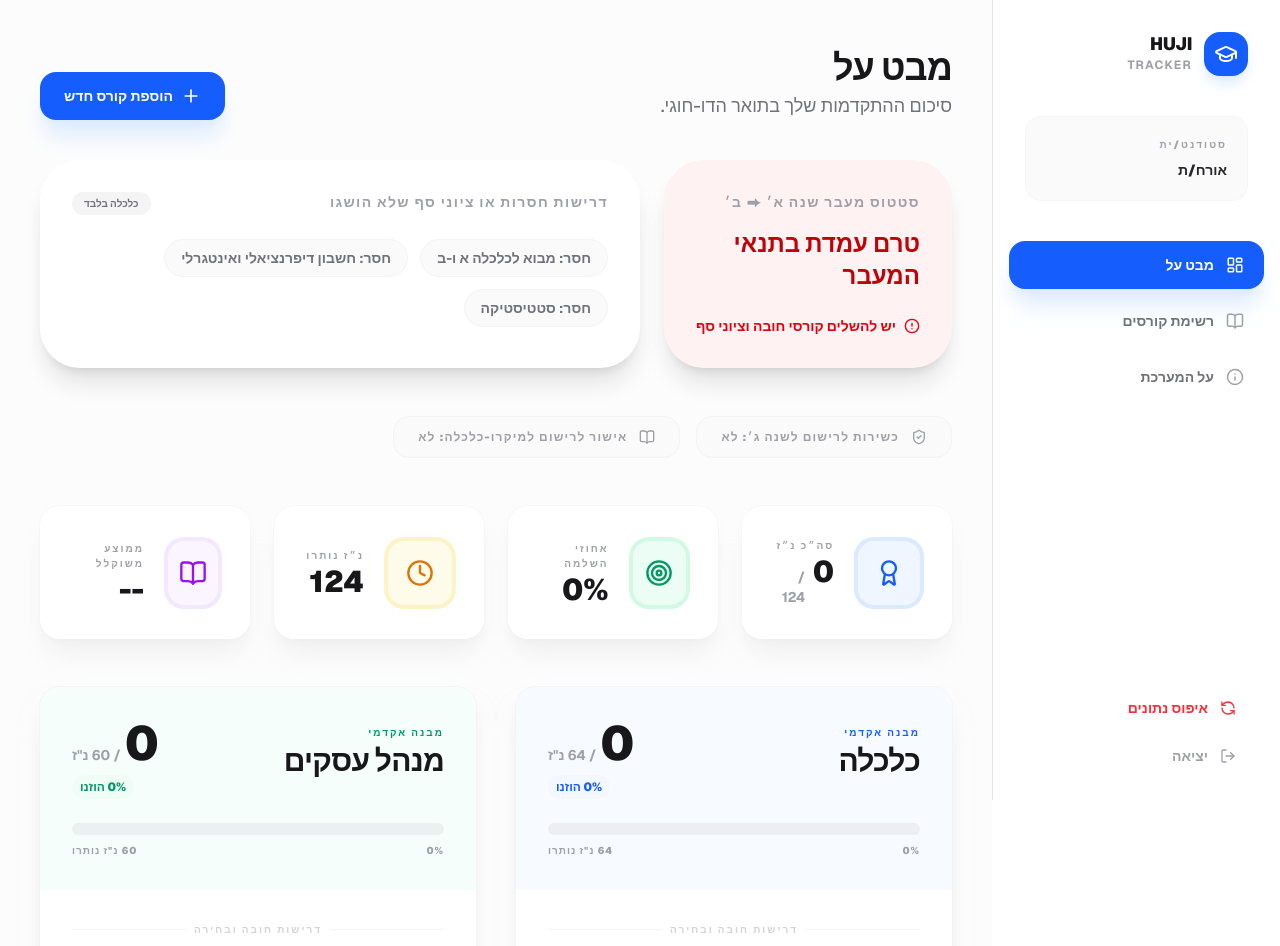
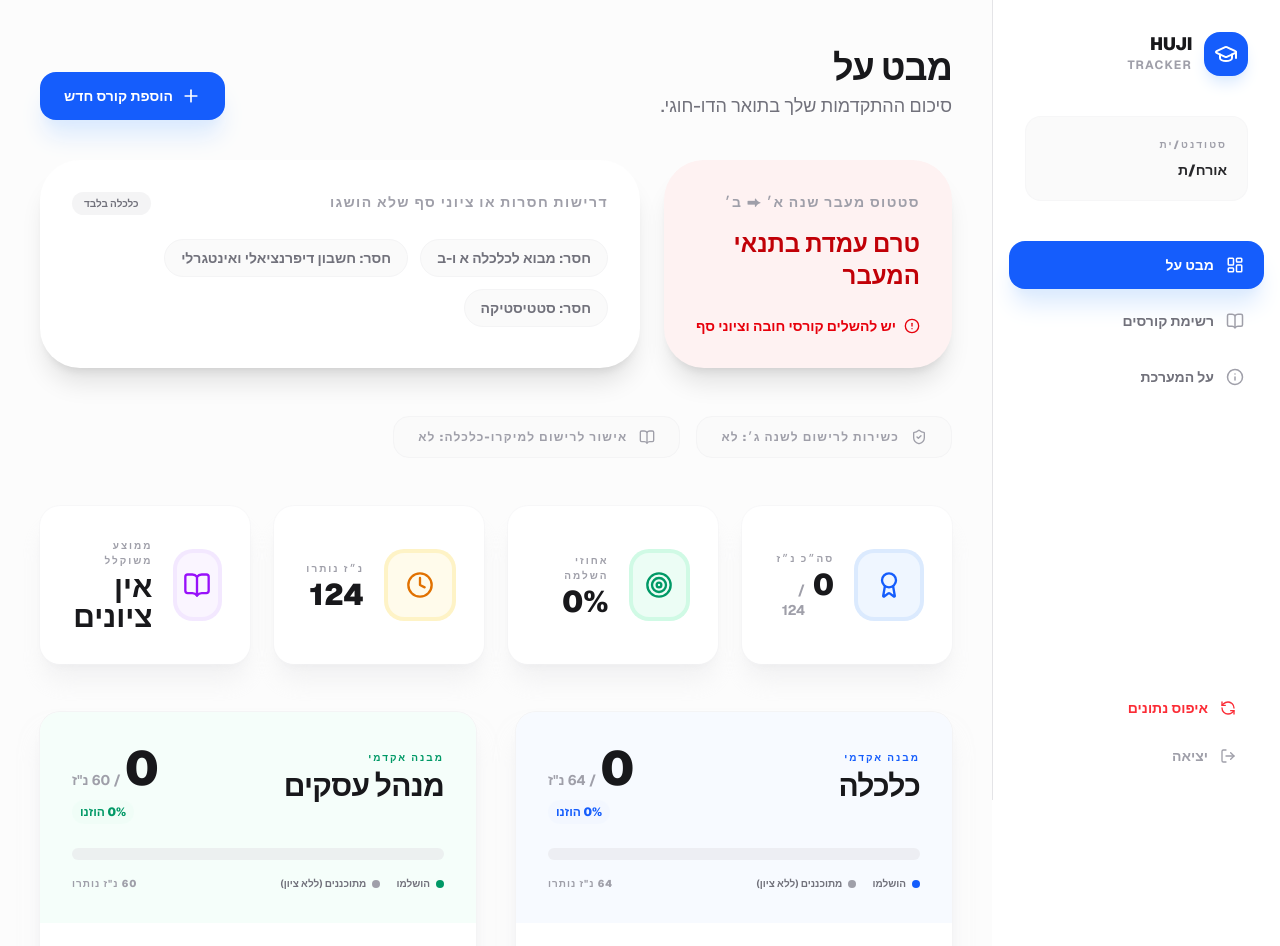
Before and after one commit to sagimaskal/vibecoding-project-sy, a Next.js app: page /portal/stats in a window 1280 px wide. Shown: the top 946 px of the page. Built offline with nearby package versions, Linux system fonts and the light colour scheme.

Commit message:
fix: implement planned credits visualization and repair weighted average calculation

```diff
--- a/src/app/portal/stats/page.tsx
+++ b/src/app/portal/stats/page.tsx
@@ -13,7 +13,7 @@ import { Card } from "@/components/ui/Card";
 import { cn } from "@/lib/utils";
 
 export default function StatsPage() {
-  const { econStats, bizStats, evaluation } = useCourses();
+  const { courses, econStats, bizStats, evaluation } = useCourses();
   const [isModalOpen, setIsModalOpen] = useState(false);
 
   const totalCredits = econStats.total + bizStats.total;
@@ -22,6 +22,12 @@ export default function StatsPage() {
   const totalPercentage = Math.round((totalCredits / targetCredits) * 100);
 
   const hasAnyThresholdFailures = econStats.hasThresholdFailures || bizStats.hasThresholdFailures;
+
+  // Calculate Global Weighted Average (GPA)
+  const gradedCourses = courses.filter(c => c.grade !== undefined && c.grade !== null && c.status !== 'not_completed');
+  const totalGradePoints = gradedCourses.reduce((sum, c) => sum + (c.grade! * c.credits), 0);
+  const totalGradedCredits = gradedCourses.reduce((sum, c) => sum + c.credits, 0);
+  const globalGPA = totalGradedCredits > 0 ? (totalGradePoints / totalGradedCredits).toFixed(2) : null;
 
   return (
     <div className="space-y-12 pb-20">
@@ -164,7 +170,7 @@ export default function StatsPage() {
         />
         <StatCard
           label="ממוצע משוקלל"
-          value="--"
+          value={globalGPA || "אין ציונים"}
           icon={<BookOpen size={28} />}
           color="purple"
         />
--- a/src/components/CourseContext.tsx
+++ b/src/components/CourseContext.tsx
@@ -10,7 +10,10 @@ interface Stats {
   categories: Record<string, number>;
   validTotal: number;
   validCategories: Record<string, number>;
+  plannedTotal: number;
+  plannedCategories: Record<string, number>;
   hasThresholdFailures: boolean;
+  gpa: number | null;
 }
 
 interface CourseContextType {
@@ -113,47 +116,69 @@ export function CourseProvider({ children }: { children: React.ReactNode }) {
 
     let total = 0;
     let validTotal = 0;
+    let plannedTotal = 0;
     const categories: Record<string, number> = {};
     const validCategories: Record<string, number> = {};
+    const plannedCategories: Record<string, number> = {};
     let hasThresholdFailures = false;
+
+    let totalGradePoints = 0;
+    let totalCreditsWithGrades = 0;
 
     majorCourses.forEach(c => {
       // 1. Add to entered totals
       total += c.credits;
       categories[c.category] = (categories[c.category] || 0) + c.credits;
 
-      // 2. Determine if valid for degree completion
-      let isValid = true;
-      if (c.status === 'completed_with_grade') {
-        const minGrade = getMinGradeForRule(c.number);
-        if (c.grade !== undefined && c.grade !== null) {
-          isValid = c.grade >= minGrade;
+      const hasGrade = c.grade !== undefined && c.grade !== null;
+
+      if (hasGrade) {
+        totalGradePoints += c.grade! * c.credits;
+        totalCreditsWithGrades += c.credits;
+      }
+
+      // 2. Determine status (Valid vs Planned vs Failed)
+      if (c.status === 'completed_without_grade') {
+        validTotal += c.credits;
+        validCategories[c.category] = (validCategories[c.category] || 0) + c.credits;
+      } else if (c.status === 'completed_with_grade') {
+        if (!hasGrade) {
+          plannedTotal += c.credits;
+          plannedCategories[c.category] = (plannedCategories[c.category] || 0) + c.credits;
         } else {
-          isValid = false;
+          const minGrade = getMinGradeForRule(c.number);
+          if (c.grade! >= minGrade) {
+            validTotal += c.credits;
+            validCategories[c.category] = (validCategories[c.category] || 0) + c.credits;
+          } else {
+            hasThresholdFailures = true;
+          }
         }
-      } else if (c.status === 'completed_without_grade') {
-        isValid = true;
       } else {
         // Fallback for older data without status
-        if (c.grade !== undefined && c.grade !== null) {
-          isValid = c.grade >= 60;
+        if (!hasGrade) {
+          plannedTotal += c.credits;
+          plannedCategories[c.category] = (plannedCategories[c.category] || 0) + c.credits;
+        } else if (c.grade! >= 60) {
+          validTotal += c.credits;
+          validCategories[c.category] = (validCategories[c.category] || 0) + c.credits;
+        } else {
+          hasThresholdFailures = true;
         }
       }
+    });
 
-      if (isValid) {
-        validTotal += c.credits;
-        validCategories[c.category] = (validCategories[c.category] || 0) + c.credits;
-      } else {
-        hasThresholdFailures = true;
-      }
-    });
+    const gpa = totalCreditsWithGrades > 0 ? totalGradePoints / totalCreditsWithGrades : null;
 
     return {
       total,
       categories,
       validTotal,
       validCategories,
-      hasThresholdFailures
+      plannedTotal,
+      plannedCategories,
+      hasThresholdFailures,
+      gpa
     };
   }, [courses]);
 
--- a/src/components/MajorDashboard.tsx
+++ b/src/components/MajorDashboard.tsx
@@ -13,6 +13,8 @@ interface MajorDashboardProps {
     categories: Record<string, number>;
     validTotal: number;
     validCategories: Record<string, number>;
+    plannedTotal: number;
+    plannedCategories: Record<string, number>;
     hasThresholdFailures: boolean;
   };
   requirements: DegreeRequirement;
@@ -22,6 +24,7 @@ interface MajorDashboardProps {
 export function MajorDashboard({ title, stats, requirements, accentColor }: MajorDashboardProps) {
   const percentage = Math.min(100, Math.round((stats.total / requirements.total) * 100));
   const validPercentage = Math.min(100, Math.round((stats.validTotal / requirements.total) * 100));
+  const plannedPercentage = Math.min(100, Math.round(((stats.validTotal + stats.plannedTotal) / requirements.total) * 100));
 
   const accentHex = accentColor === "blue" ? "bg-blue-600" : "bg-emerald-600";
   const lightAccentHex = accentColor === "blue" ? "bg-blue-50/50" : "bg-emerald-50/50";
@@ -56,22 +59,45 @@ export function MajorDashboard({ title, stats, requirements, accentColor }: Majo
           </div>
         </div>
 
-        <div className="space-y-2">
+        <div className="space-y-4">
           <div className="relative h-3 w-full bg-zinc-200/50 rounded-full overflow-hidden">
             {/* Valid credits bar (darker) */}
             <div
-              className={cn("absolute top-0 right-0 h-full transition-all duration-500 z-10", accentHex)}
+              className={cn("absolute top-0 right-0 h-full transition-all duration-500 z-20", accentHex)}
               style={{ width: `${validPercentage}%` }}
             />
-            {/* Entered but invalid credits bar (lighter/opacity) */}
+            {/* Planned credits bar (gray) */}
+            <div
+              className="absolute top-0 right-0 h-full transition-all duration-500 bg-zinc-400 z-10"
+              style={{ width: `${plannedPercentage}%` }}
+            />
+            {/* Entered bar (lighter/opacity) */}
             <div
               className={cn("absolute top-0 right-0 h-full transition-all duration-500 opacity-30", accentHex)}
               style={{ width: `${percentage}%` }}
             />
           </div>
-          <div className="flex justify-between items-center text-[10px] font-black uppercase tracking-widest text-zinc-400">
-            <span>{percentage}%</span>
-            <span>{Math.max(0, requirements.total - stats.total)} נ&quot;ז נותרו</span>
+
+          <div className="flex justify-between items-center">
+            <div className="flex gap-4">
+              <div className="flex items-center gap-1.5">
+                <div className={cn("w-2 h-2 rounded-full", accentHex)}></div>
+                <span className="text-[10px] font-bold text-zinc-500">הושלמו</span>
+              </div>
+              <div className="flex items-center gap-1.5">
+                <div className="w-2 h-2 rounded-full bg-zinc-400"></div>
+                <span className="text-[10px] font-bold text-zinc-500">מתוכננים (ללא ציון)</span>
+              </div>
+              {stats.hasThresholdFailures && (
+                <div className="flex items-center gap-1.5">
+                  <div className={cn("w-2 h-2 rounded-full opacity-30", accentHex)}></div>
+                  <span className="text-[10px] font-bold text-zinc-500">מתחת לסף</span>
+                </div>
+              )}
+            </div>
+            <div className="flex items-center gap-1 text-[10px] font-black uppercase tracking-widest text-zinc-400">
+              <span>{Math.max(0, requirements.total - stats.total)} נ&quot;ז נותרו</span>
+            </div>
           </div>
         </div>
 
@@ -95,9 +121,13 @@ export function MajorDashboard({ title, stats, requirements, accentColor }: Majo
         {requirements.categories.map((cat) => {
           const completed = stats.categories[cat.key] || 0;
           const validCompleted = stats.validCategories[cat.key] || 0;
-          const hasFailureInCat = validCompleted < completed;
+          const plannedCompleted = stats.plannedCategories[cat.key] || 0;
+          const hasFailureInCat = (validCompleted + plannedCompleted) < completed;
 
           const catPercentage = Math.min(100, Math.round((completed / cat.required) * 100));
+          const validCatPercentage = Math.min(100, Math.round((validCompleted / cat.required) * 100));
+          const plannedCatPercentage = Math.min(100, Math.round(((validCompleted + plannedCompleted) / cat.required) * 100));
+
           const isValidDone = validCompleted >= cat.required;
           const isEnteredDone = completed >= cat.required;
           const isStarted = completed > 0;
@@ -132,13 +162,20 @@ export function MajorDashboard({ title, stats, requirements, accentColor }: Majo
                 </div>
               </div>
               <div className="relative h-1.5 w-full bg-zinc-50 rounded-full overflow-hidden">
+                {/* Valid bar */}
                 <div
                   className={cn(
-                    "absolute top-0 right-0 h-full transition-all duration-500",
+                    "absolute top-0 right-0 h-full transition-all duration-500 z-20",
                     isValidDone ? "bg-emerald-500" : hasFailureInCat ? "bg-amber-500" : "bg-orange-400"
                   )}
-                  style={{ width: `${Math.min(100, Math.round((validCompleted / cat.required) * 100))}%` }}
+                  style={{ width: `${validCatPercentage}%` }}
                 />
+                {/* Planned bar */}
+                <div
+                  className="absolute top-0 right-0 h-full transition-all duration-500 bg-zinc-300 z-10"
+                  style={{ width: `${plannedCatPercentage}%` }}
+                />
+                {/* Total bar */}
                 <div
                   className={cn(
                     "absolute top-0 right-0 h-full transition-all duration-500 opacity-30",
@@ -152,6 +189,11 @@ export function MajorDashboard({ title, stats, requirements, accentColor }: Majo
                   מכיל קורסים מתחת לסף (רק {validCompleted} נ&quot;ז תקפות)
                 </p>
               )}
+              {plannedCompleted > 0 && (
+                <p className="text-[9px] font-bold text-zinc-400 mt-0.5">
+                  כולל {plannedCompleted} נ&quot;ז בתכנון
+                </p>
+              )}
             </div>
           );
         })}
```
